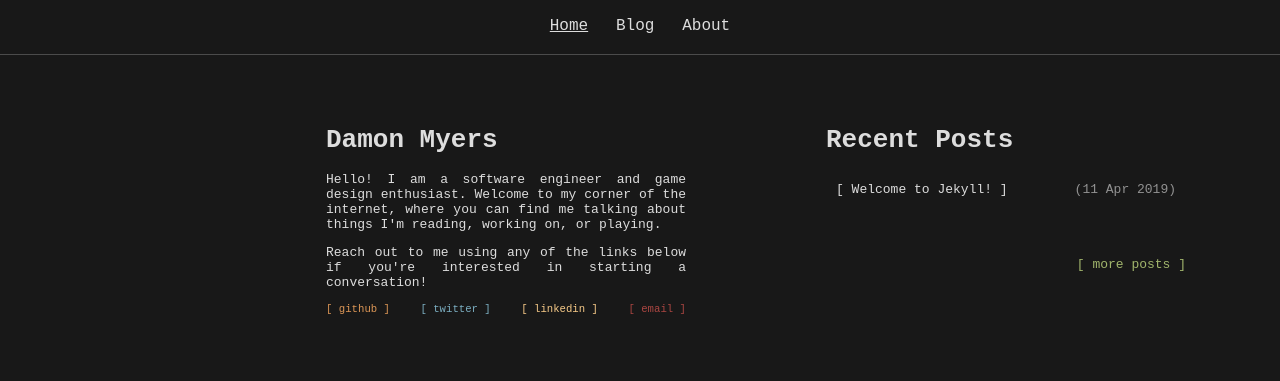
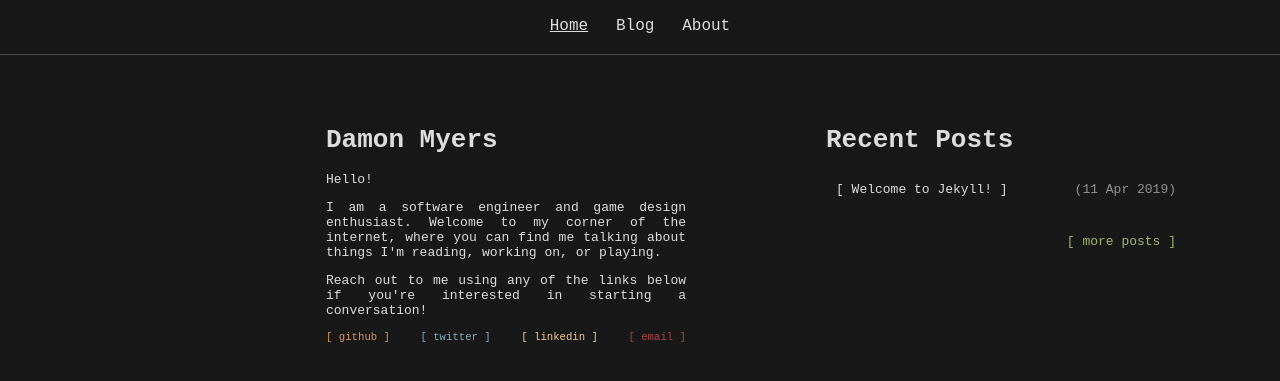
Before and after one commit to damon-myers/damon-myers.github.io, a Jekyll site: the page built from index.html, in a window 1280 px wide. Shown: the top 381 px of the page. Built offline with Jekyll 4.4.1, drawn with Linux system fonts in a browser that asks for light colours.

Commit message:
mobile fixes for more pages link

```diff
--- a/_includes/personal.html
+++ b/_includes/personal.html
@@ -1,7 +1,10 @@
 <div class="content-block personal-sidebar">
     <h1>Damon Myers</h1>
     <p>
-    Hello! I am a software engineer and game design enthusiast.
+    Hello!
+    </p>
+    <p>
+    I am a software engineer and game design enthusiast.
     Welcome to my corner of the internet, where you can find me talking about things I'm reading, working on, or playing.
     </p>
     <p>
--- a/_includes/recent.html
+++ b/_includes/recent.html
@@ -8,6 +8,8 @@
             </a>
         </li>
     {% endfor %}
+    <li>
+        <a class="more-posts" href="/blog.html">more posts</a>
+    </li>
     </ul>
-    <a class="more-posts" href="/blog.html">more posts</a>
 </div>
--- a/_sass/_recent.scss
+++ b/_sass/_recent.scss
@@ -7,7 +7,7 @@
     padding: 10px;
     list-style: none;
 
-    li {
+    li:not(:last-child) {
         display: block;
 
         height: 40px;
@@ -19,11 +19,11 @@
         float: right;
         color: darken($defaultTextColor, 30%);
     }
-}
 
-.more-posts {
-    float: right;
-    color: $green;
+    .more-posts {
+        float: right;
+        color: $green;
+    }
 }
 
 @media(min-width: 768px) {
```
